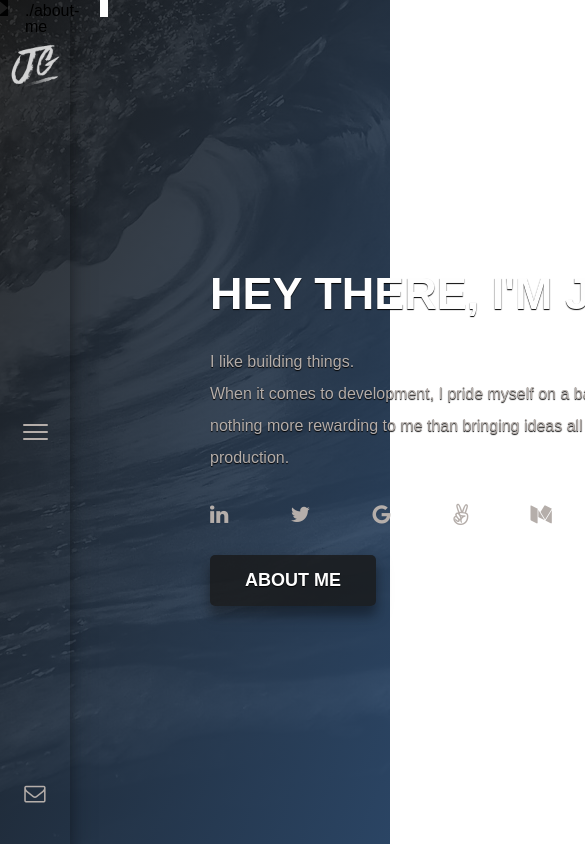
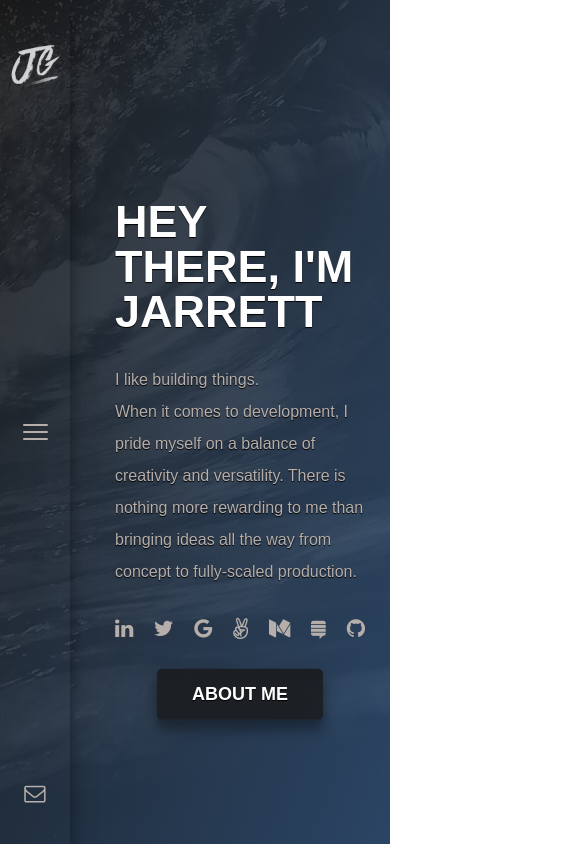
Before and after one commit to jgliner/jarrett.io, a plain HTML site: page index.html in a window 390 px wide. Shown: the top 844 px of the page, 585 px wide, since content can reach past the window. Drawn offline with Linux system fonts and the light colour scheme.

Commit message:
Make responsive

```diff
--- a/index.css
+++ b/index.css
@@ -190,3 +190,73 @@ header img {
 .social-row {
   margin-bottom: 30px;
 }
+
+@media (max-width: 1024px) {
+  /* CONTENT (POSITIONING) */
+  .content {
+    left: 70px;
+    width: calc(100vw - 70px);
+  }
+  /* -- TITLE */
+  .title {
+    margin: 30px 0;
+    margin-left: 70px;
+    width: 600px;
+  }
+  /* -- SOCIAL */
+  .cta {
+    margin-left: 70px;
+    width: 429px;
+  }
+}
+
+@media (max-width: 720px) {
+  /* CONTENT (POSITIONING) */
+  .content {
+    left: 45px;
+    width: calc(100vw - 45px);
+  }
+  /* -- TITLE */
+  .title {
+    margin: 30px 0;
+    margin-left: 45px;
+    width: calc(100vw - 140px);
+  }
+  /* -- SOCIAL */
+  .cta {
+    align-content: center;
+    align-items: center;
+    margin-left: 45px;
+    width: calc(100vw - 140px);
+  }
+  .social-row {
+    width: 100%;
+  }
+}
+
+@media (max-width: 500px) {
+  .wipe {
+    overflow-x: hidden;
+  }
+  /* CONTENT (POSITIONING) */
+  .content {
+    justify-content: space-around;
+    align-items: center;
+    align-content: center;
+    height: 60vh;
+    top: 50%;
+    transform: translate(0, -50%);
+    left: 45px;
+    width: calc(100vw - 45px);
+  }
+  .powerline2,
+  .powerline3 {
+    display: none;
+  }
+  .powerline4 {
+    left: 128px;
+  }
+  .powerline5 {
+    left: 230px;
+  }
+}
--- a/index.html
+++ b/index.html
@@ -6,8 +6,8 @@
   <script>try{Typekit.load({ async: true });}catch(e){}</script>
   <link rel="stylesheet" type="text/css" href="./reset.css">
   <link rel="stylesheet" type="text/css" href="./palette.css">
+  <link rel="stylesheet" type="text/css" href="./indexshifted.css">
   <link rel="stylesheet" type="text/css" href="./index.css">
-  <link rel="stylesheet" type="text/css" href="./indexshifted.css">
   <link rel="stylesheet" type="text/css" href="https://cdnjs.cloudflare.com/ajax/libs/font-awesome/4.7.0/css/font-awesome.min.css">
   <title>Jarrett Gliner</title>
 </head>
```
